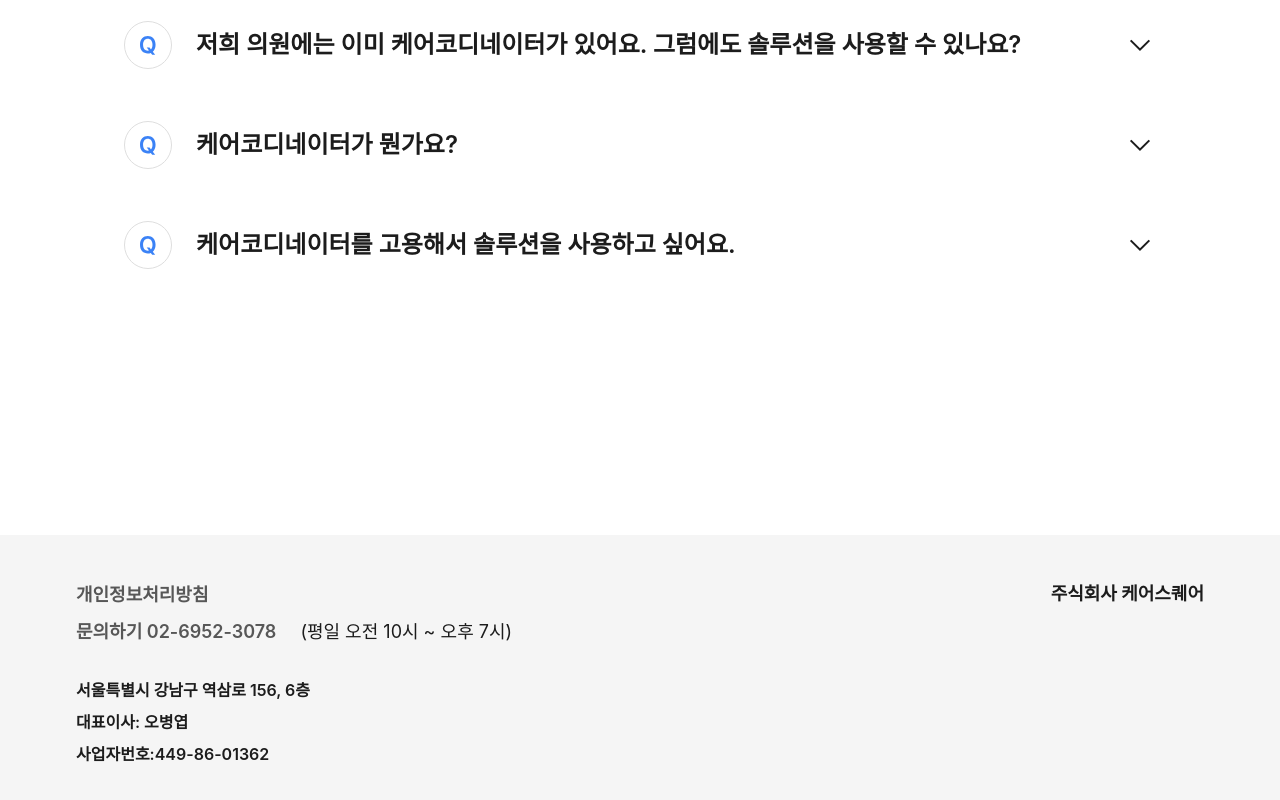
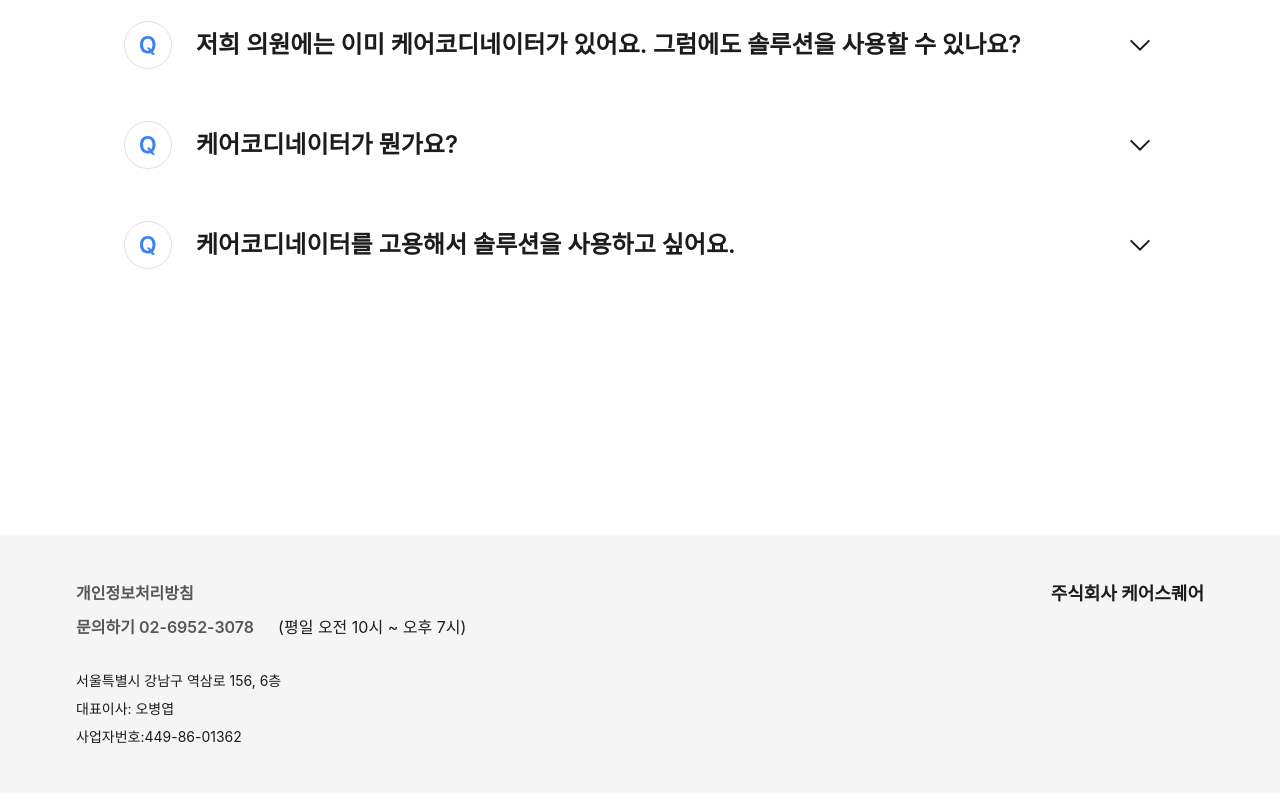
Before and after one commit to Leonamin/ilman-business, a Nuxt app: page / in a window 1280 px wide. Shown: the part 9978-10778 px from the top of the page. Built offline with nearby package versions, Linux system fonts and the light colour scheme; a web font is replaced by a local one.

Commit message:
# EDIT - 푸터 수정

```diff
--- a/src/2_view/0_components/Footer.vue
+++ b/src/2_view/0_components/Footer.vue
@@ -3,16 +3,16 @@
     <div class="content text-tertiary">
       <div class="footer-top">
         <div class="terms">
-          <a class="text-body1 text-semi-bold" href="https://caresquare.notion.site/150a1c7601908099aba3c688b9235c17?pvs=4">개인정보처리방침</a>
+          <a class="text-body2 text-semi-bold" href="https://caresquare.notion.site/150a1c7601908099aba3c688b9235c17?pvs=4">개인정보처리방침</a>
           <span class="text-subtitle3 text-bold text-secondary">주식회사 케어스퀘어</span>
         </div>
         <div class="row-start text-line-break">
-          <a class="text-body1 text-semi-bold" href="tel:02-6952-3078">문의하기 02-6952-3078</a>
+          <a class="text-body2 text-semi-bold" href="tel:02-6952-3078">문의하기 02-6952-3078</a>
           <div class="spl-24"/>
-          <span class="text-body1 ">(평일 오전 10시 ~ 오후 7시)</span>
+          <span class="text-body2 text-normal">(평일 오전 10시 ~ 오후 7시)</span>
         </div>
       </div>
-      <div class="footer-bottom text-body2 text-line-break ">
+      <div class="footer-bottom text-caption2 text-normal">
         <span>서울특별시 강남구 역삼로 156, 6층</span>
         <span>대표이사: 오병엽</span>
         <span>사업자번호:449-86-01362</span>
```
